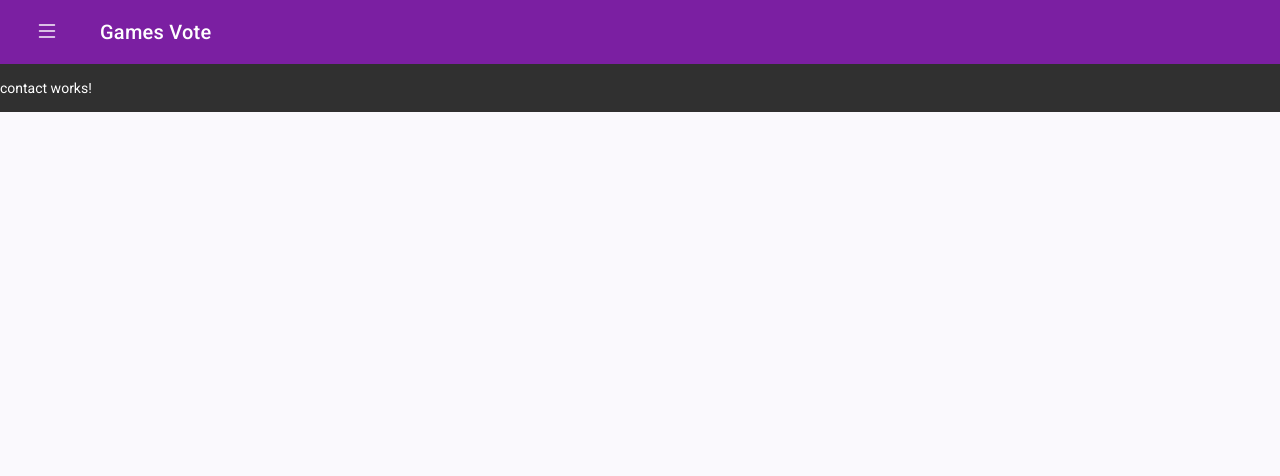
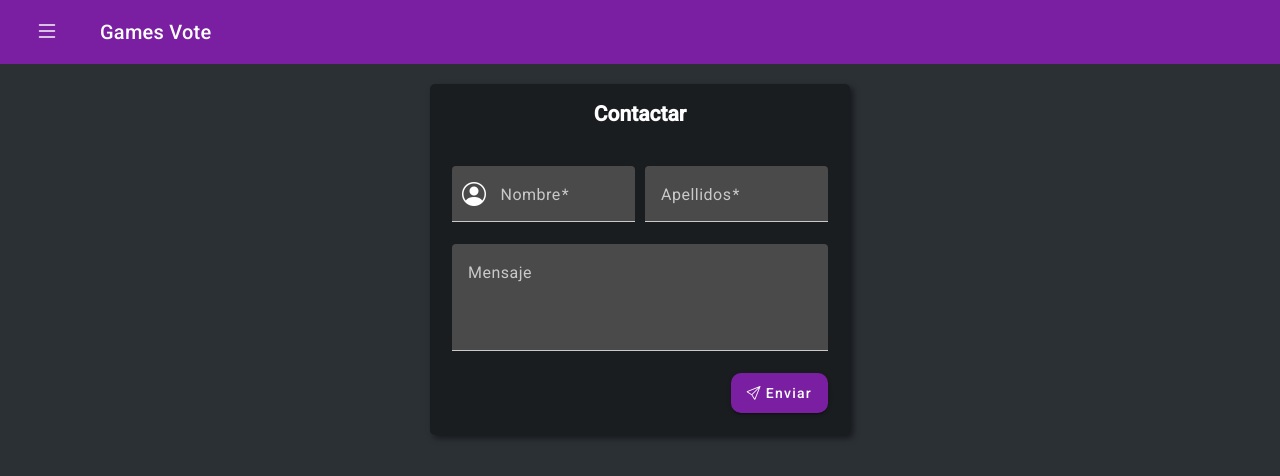
Before and after one commit to vanerb/GamesVote-angular-node, an Angular app in the folder frontend/: page /contact in a window 1280 px wide. Shown: the top 476 px of the page. Built offline with nearby package versions, Linux system fonts and the light colour scheme; no server answers.

Commit message:
contact form

```diff
--- a/frontend/src/app/components/contact/contact.html
+++ b/frontend/src/app/components/contact/contact.html
@@ -1 +1,72 @@
-<p>contact works!</p>
+<app-container>
+
+  <div
+    style="display: flex; flex-direction: column; align-items: center; justify-content: center; ">
+    <div
+      style="width: calc(60vh - 60px); ">
+      <div style="width: 100%; height: 100%">
+        <div
+          style="background-color: #1a1d20; border-radius: 5px; padding: 20px; box-shadow: 3px 3px 6px rgba(0,0,0,0.5);">
+          <div style="text-align: center; padding-right: 20px; padding-left: 20px">
+            <h2 class="text-primary" style="color: white; margin: 0">Contactar</h2>
+          </div>
+
+          <form [formGroup]="form"
+                style="background-color: var(--background-four); border: 2px transparent solid; border-radius: 5px; margin-top: 20px">
+
+            <div>
+              <div style="margin-top: 20px">
+                <div style="display: flex; justify-items: center; align-items: center; gap:10px">
+                  <mat-form-field color="primary"
+                                  style="border-radius: 10px; width: calc(100% );"
+                  >
+                    <mat-label>Nombre</mat-label>
+                    <span matPrefix>
+                  <i class="bi bi-person-circle" style="font-size: 24px; color: white; margin-left: 10px; margin-right: 10px"></i>
+                    </span>
+                    <input formControlName="name" style=";width: 100%; " matInput placeholder="Introduzca su nombre..."
+                    >
+                  </mat-form-field>
+
+                  <mat-form-field color="primary"
+                                  style="border-radius: 10px; width: calc(100% );"
+                  >
+                    <mat-label>Apellidos</mat-label>
+
+                    <input formControlName="cognames" style=";width: 100%; " matInput placeholder="Introduzca su apellido..."
+                    >
+                  </mat-form-field>
+                </div>
+
+
+                <mat-form-field style="width: 100%">
+                  <mat-label>Mensaje</mat-label>
+
+                  <textarea matInput
+                            cdkTextareaAutosize
+                            #autosize="cdkTextareaAutosize"
+                            cdkAutosizeMinRows="5"
+                            cdkAutosizeMaxRows="20"></textarea>
+                </mat-form-field>
+              </div>
+            </div>
+            <div style="  display: flex; justify-content: space-between; align-items: center;">
+              <div style="width: 100%; display: flex; justify-content: end; align-items: center">
+                <button mat-raised-button  color="primary"
+                        style=" padding-right: 16px; height: 40px; color: white; border-radius: 10px;"
+                >
+                  <i class="bi bi-send" style="margin-right: 4px"></i>Enviar
+                </button>
+              </div>
+
+            </div>
+
+          </form>
+        </div>
+      </div>
+    </div>
+
+  </div>
+
+
+</app-container>
--- a/frontend/src/app/components/contact/contact.ts
+++ b/frontend/src/app/components/contact/contact.ts
@@ -1,11 +1,26 @@
 import { Component } from '@angular/core';
+import {MatFormField, MatInput, MatInputModule} from '@angular/material/input';
+import {MatButton} from '@angular/material/button';
+import {FormBuilder, FormGroup, ReactiveFormsModule, Validators} from '@angular/forms';
+import {Container} from '../general/container/container';
 
 @Component({
   selector: 'app-contact',
-  imports: [],
+  imports: [MatFormField, MatInput, MatInputModule, MatButton, ReactiveFormsModule, Container],
   templateUrl: './contact.html',
   styleUrl: './contact.css',
+  standalone: true
 })
 export class Contact {
+  form!: FormGroup
 
+
+  constructor( private fb: FormBuilder) {
+    this.form = this.fb.group({
+      name: ['', [Validators.required]],
+      cognames: ['', [Validators.required]],
+
+      message: ['', [Validators.required]],
+    });
+  }
 }
--- a/frontend/src/app/components/general/card/card.html
+++ b/frontend/src/app/components/general/card/card.html
@@ -1 +1,23 @@
-<p>card works!</p>
+<!-- IMAGEN -->
+<div style="width: 150px; height: 200px; overflow: hidden;">
+  <img
+    *ngIf="game.cover?.url"
+    src="{{ getImage(game.cover.url) }}"
+    alt="cover"
+    style="width: 100%; height: 100%; object-fit: cover;"
+  />
+  <img
+    *ngIf="!game.cover?.url"
+    src="{{ getLocalImage('No_Image_Available.jpg') }}"
+    alt="cover"
+    style="width: 100%; height: 100%; object-fit: cover;"
+  />
+</div>
+
+<!-- TÍTULO CON ALTURA FIJA -->
+<div
+  style="margin-top: 20px;text-align: center; height: 40px;   display: flex;align-items: center;justify-content: center;">
+              <span style="word-break: break-word;">
+                  {{ game?.name }}
+              </span>
+</div>
--- a/frontend/src/app/components/general/card/card.ts
+++ b/frontend/src/app/components/general/card/card.ts
@@ -1,11 +1,23 @@
-import { Component } from '@angular/core';
+import {Component, EventEmitter, Input, OnInit, Output} from '@angular/core';
+import {getImage, getLocalImage} from "../../../services/utilities-service";
+import {BreakpointObserver, Breakpoints} from '@angular/cdk/layout';
+import {NgForOf, NgIf, NgStyle} from '@angular/common';
 
 @Component({
   selector: 'app-card',
-  imports: [],
+  imports: [
+    NgStyle,
+    NgForOf,
+    NgIf
+  ],
   templateUrl: './card.html',
   styleUrl: './card.css',
+  standalone: true
 })
 export class Card {
+  @Input() game!: any
 
+
+  protected readonly getLocalImage = getLocalImage;
+  protected readonly getImage = getImage;
 }
--- a/frontend/src/app/components/header/header.html
+++ b/frontend/src/app/components/header/header.html
@@ -12,10 +12,10 @@
         <span style="margin-top: 10px">Juegos</span>
       </div>
 
-<!--      <div (click)="gotTo('/contact')" class="menu-item" style="display: flex; flex-direction: column; justify-content: center; align-items: center;  width: 100%;  padding-top: 20px; padding-bottom: 20px;  cursor: pointer">-->
-<!--        <i style="font-size: 24px" class="bi bi-person-exclamation"></i>-->
-<!--        <span style="margin-top: 10px">Contacto</span>-->
-<!--      </div>-->
+      <div (click)="gotTo('/contact')" class="menu-item" style="display: flex; flex-direction: column; justify-content: center; align-items: center;  width: 100%;  padding-top: 20px; padding-bottom: 20px;  cursor: pointer">
+        <i style="font-size: 24px" class="bi bi-person-exclamation"></i>
+        <span style="margin-top: 10px">Contacto</span>
+      </div>
     </div>
     <div *ngIf="isLogged" (click)="gotTo('/profile')" class="menu-item" style="padding: 20px; display: flex; justify-content: center; align-items: center; flex-direction: column;  cursor: pointer">
       <div
--- a/frontend/src/app/components/index/index.html
+++ b/frontend/src/app/components/index/index.html
@@ -14,7 +14,8 @@
                               style="border-radius: 10px; width: calc(100% );"
                               appearance="fill">
                  <span matPrefix>
-                  <i class="bi bi-search" style="font-size: 24px; color: white; margin-left: 10px; margin-right: 10px"></i>
+                  <i class="bi bi-search"
+                     style="font-size: 24px; color: white; margin-left: 10px; margin-right: 10px"></i>
                 </span>
                 <input style=";width: 100%; " matInput placeholder="Buscar..." [(ngModel)]="this.search"
                        (keyup.enter)="searchFunc({},true)" (input)="searchFunc({},true)">
@@ -30,73 +31,17 @@
 
 
         <div
-          style="
-    padding: 10px;
-    height: calc(100vh - 230px);
-    overflow: auto;
-    display: grid;
-    justify-content: center;
-    grid-template-columns: repeat(auto-fill, minmax(180px, 1fr));
-    gap: 10px;
-    color: white;
-    font-family: Arial;
-  "
-        >
+          style="padding: 10px;height: calc(100vh - 230px);overflow: auto;display: grid;justify-content: center;grid-template-columns: repeat(auto-fill, minmax(180px, 1fr));gap: 10px;color: white; font-family: Arial;">
           <div
             (click)="details(game.id)"
             *ngFor="let game of games"
-            style="
-      border-radius: 5px;
-      background-color: #363636;
-      width: 150px;
-      padding: 20px;
-      cursor: pointer;
-      box-shadow: 3px 3px 6px rgba(0,0,0,0.5);
-      transition: box-shadow 0.3s ease;
-      display: flex;
-      flex-direction: column;
-      align-items: center;
-    "
+            style="border-radius: 5px;background-color: #363636;width: 150px;padding: 20px;cursor: pointer;box-shadow: 3px 3px 6px rgba(0,0,0,0.5);transition: box-shadow 0.3s ease;display: flex;flex-direction: column;align-items: center;"
             onmouseover="this.style.boxShadow='0 0 8px rgb(123, 31, 162)'"
             onmouseout="this.style.boxShadow='3px 3px 6px rgba(0,0,0,0.5)'"
-            [ngStyle]="isPhone ? {'width': 'calc(100% - 40px)'} : {'width': '150px'}"
-          >
-
-            <!-- IMAGEN -->
-            <div style="width: 150px; height: 200px; overflow: hidden;">
-              <img
-                *ngIf="game.cover?.url"
-                src="{{ getImage(game.cover.url) }}"
-                alt="cover"
-                style="width: 100%; height: 100%; object-fit: cover;"
-              />
-              <img
-                *ngIf="!game.cover?.url"
-                src="{{ getLocalImage('No_Image_Available.jpg') }}"
-                alt="cover"
-                style="width: 100%; height: 100%; object-fit: cover;"
-              />
-            </div>
-
-            <!-- TÍTULO CON ALTURA FIJA -->
-            <div
-              style="
-        margin-top: 20px;
-        text-align: center;
-        height: 40px;        /* 👈 CLAVE */
-        display: flex;
-        align-items: center;
-        justify-content: center;
-      "
-            >
-      <span style="word-break: break-word;">
-        {{ game.name }}
-      </span>
-            </div>
-
+            [ngStyle]="isPhone ? {'width': 'calc(100% - 40px)'} : {'width': '150px'}">
+              <app-card [game]="game"></app-card>
           </div>
         </div>
-
 
 
       </div>
--- a/frontend/src/app/components/index/index.ts
+++ b/frontend/src/app/components/index/index.ts
@@ -14,6 +14,7 @@ import {MatFormField, MatInput, MatInputModule} from '@angular/material/input';
 import {MatSidenavModule} from '@angular/material/sidenav';
 import {MatButtonModule} from '@angular/material/button';
 import { BreakpointObserver, Breakpoints } from '@angular/cdk/layout';
+import {Card} from '../general/card/card';
 
 @Component({
   selector: 'app-index',
@@ -28,7 +29,8 @@ import { BreakpointObserver, Breakpoints } from '@angular/cdk/layout';
     MatInputModule,
     MatSidenavModule,
     MatButtonModule,
-    NgStyle
+    NgStyle,
+    Card
   ],
   templateUrl: './index.html',
   styleUrl: './index.css',
```
